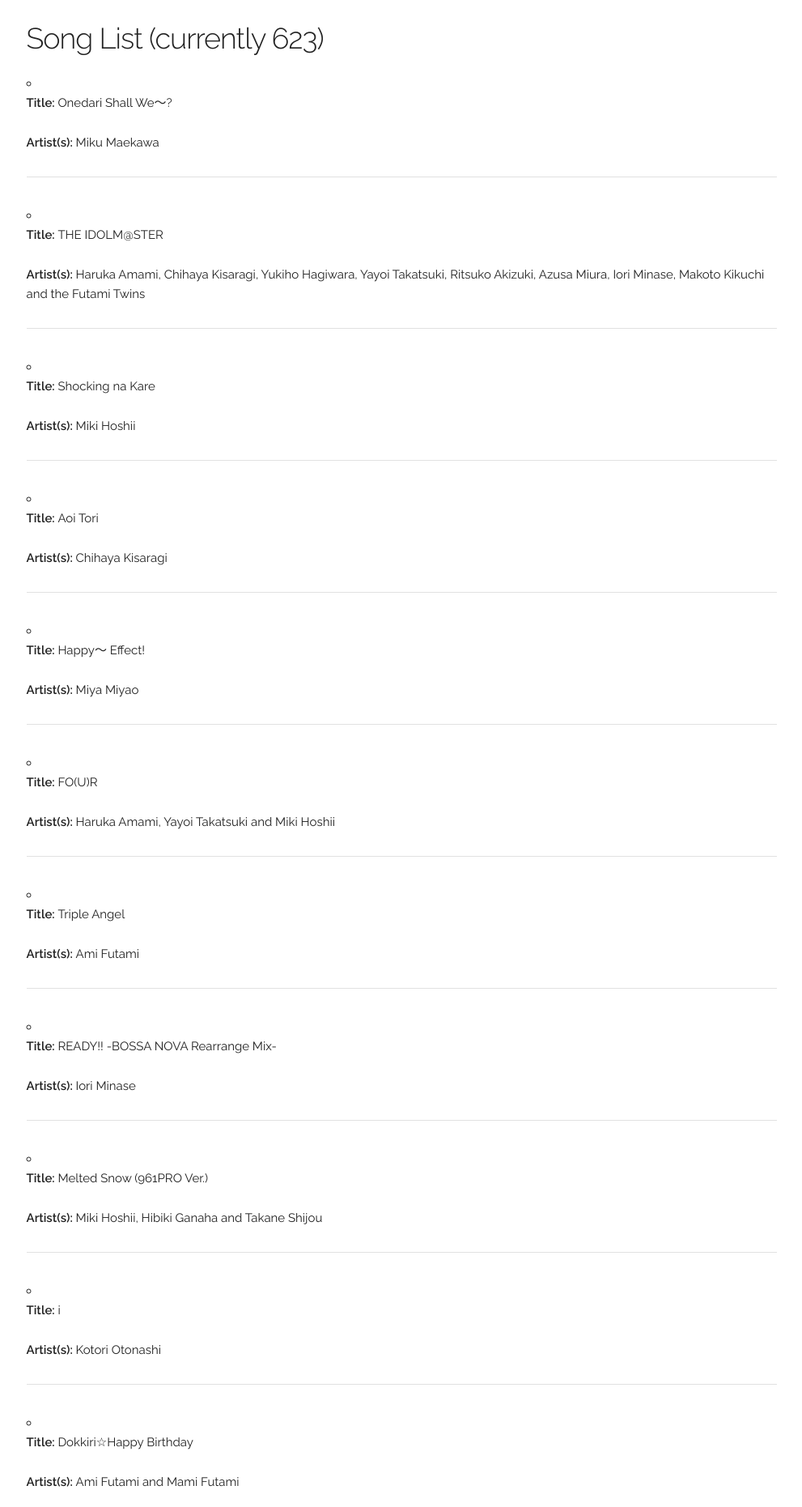
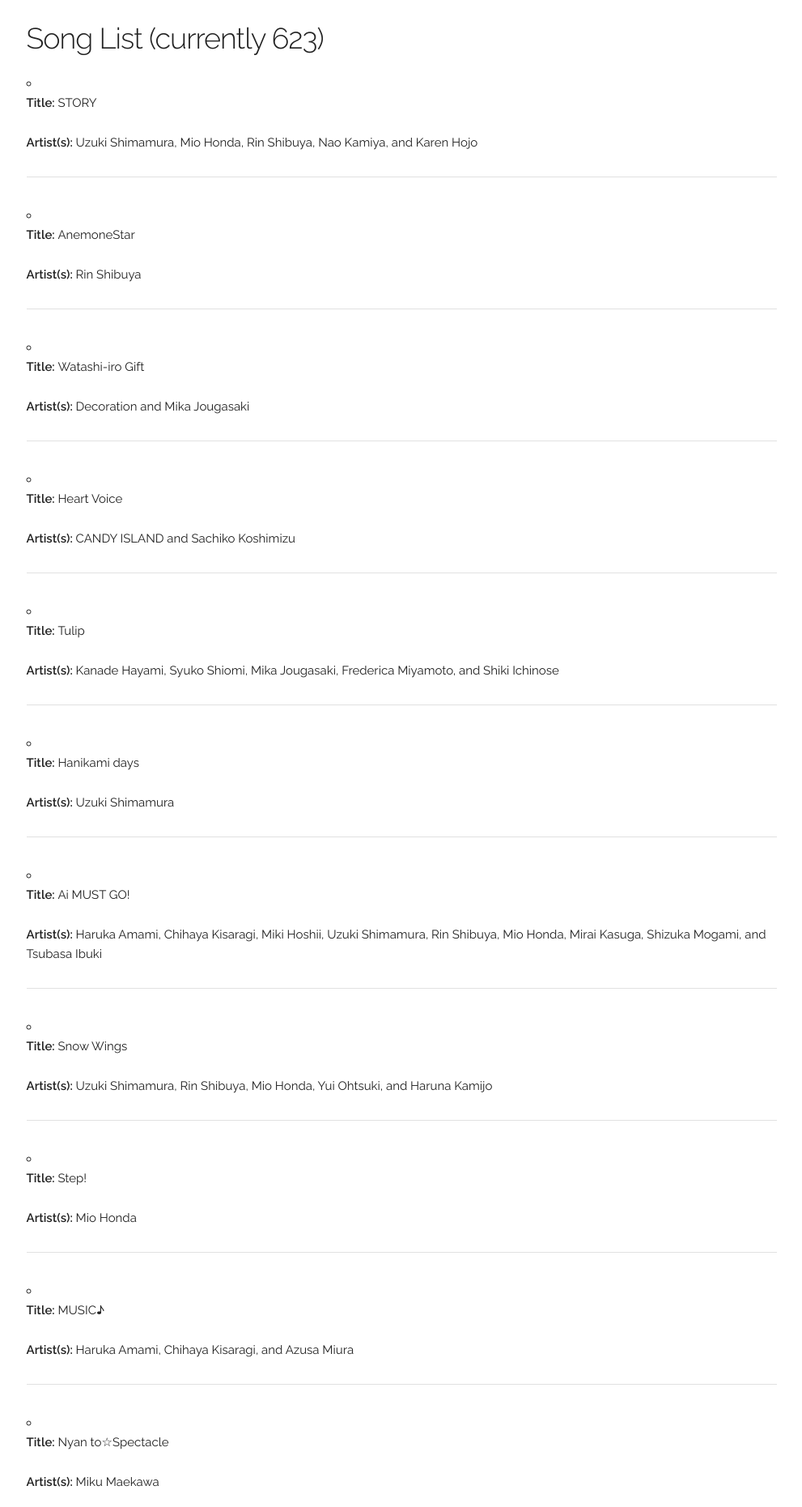
Before and after one commit to Nicci00/shijou.moe, a Flask app: page /imas-radio/song-list/ in a window 1280 px wide. Shown: the part 59-1920 px from the top of the page at 81% size, without its empty margins (144-1135 px from the left). Run offline with Flask 2, Linux system fonts and the light colour scheme; parts of the project's set-up code (start-up, migrations or seed data) failed here and were passed over; some libraries are stand-ins or nearby versions.

Commit message:
changed song list

```diff
--- a/templates/radio/song-list-static.html
+++ b/templates/radio/song-list-static.html
@@ -41,6 +41,89 @@
   <br />
   <h3> Song List (currently 623)</h3>
   <ul>
+    <li>
+  <p><b>Title: </b> STORY</p>
+  <p><b>Artist(s): </b> Uzuki Shimamura, Mio Honda, Rin Shibuya, Nao Kamiya, and Karen Hojo</p>
+
+  <hr />
+</li>
+
+<li>
+  <p><b>Title: </b> AnemoneStar</p>
+  <p><b>Artist(s): </b> Rin Shibuya</p>
+
+  <hr />
+</li>
+
+<li>
+  <p><b>Title: </b> Watashi-iro Gift</p>
+  <p><b>Artist(s): </b> Decoration and Mika Jougasaki</p>
+
+  <hr />
+</li>
+
+<li>
+  <p><b>Title: </b> Heart Voice</p>
+  <p><b>Artist(s): </b> CANDY ISLAND and Sachiko Koshimizu</p>
+
+  <hr />
+</li>
+
+<li>
+  <p><b>Title: </b> Tulip</p>
+  <p><b>Artist(s): </b> Kanade Hayami, Syuko Shiomi, Mika Jougasaki, Frederica Miyamoto, and Shiki Ichinose</p>
+
+  <hr />
+</li>
+
+<li>
+  <p><b>Title: </b> Hanikami days</p>
+  <p><b>Artist(s): </b> Uzuki Shimamura</p>
+
+  <hr />
+</li>
+
+<li>
+  <p><b>Title: </b> Ai MUST GO!</p>
+  <p><b>Artist(s): </b> Haruka Amami, Chihaya Kisaragi, Miki Hoshii, Uzuki Shimamura, Rin Shibuya, Mio Honda, Mirai Kasuga, Shizuka Mogami, and Tsubasa Ibuki</p>
+
+  <hr />
+</li>
+
+<li>
+  <p><b>Title: </b> Snow Wings</p>
+  <p><b>Artist(s): </b> Uzuki Shimamura, Rin Shibuya, Mio Honda, Yui Ohtsuki, and Haruna Kamijo</p>
+
+  <hr />
+</li>
+
+<li>
+  <p><b>Title: </b> Step!</p>
+  <p><b>Artist(s): </b> Mio Honda</p>
+
+  <hr />
+</li>
+
+<li>
+  <p><b>Title: </b> MUSIC♪</p>
+  <p><b>Artist(s): </b> Haruka Amami, Chihaya Kisaragi, and Azusa Miura</p>
+
+  <hr />
+</li>
+
+<li>
+  <p><b>Title: </b> Nyan to☆Spectacle</p>
+  <p><b>Artist(s): </b> Miku Maekawa</p>
+
+  <hr />
+</li>
+
+<li>
+  <p><b>Title: </b> IDOL POWER RAINBOW</p>
+  <p><b>Artist(s): </b> Haruka Amami, Chihaya Kisaragi, Miki Hoshii, Uzuki Shimamura, Rin Shibuya, Mio Honda, Mirai Kasuga, Shizuka Mogami, and Tsubasa Ibuki</p>
+
+  <hr />
+</li>
 
     <li>
       <p><b>Title: </b> Onedari Shall We～?</p>
```
